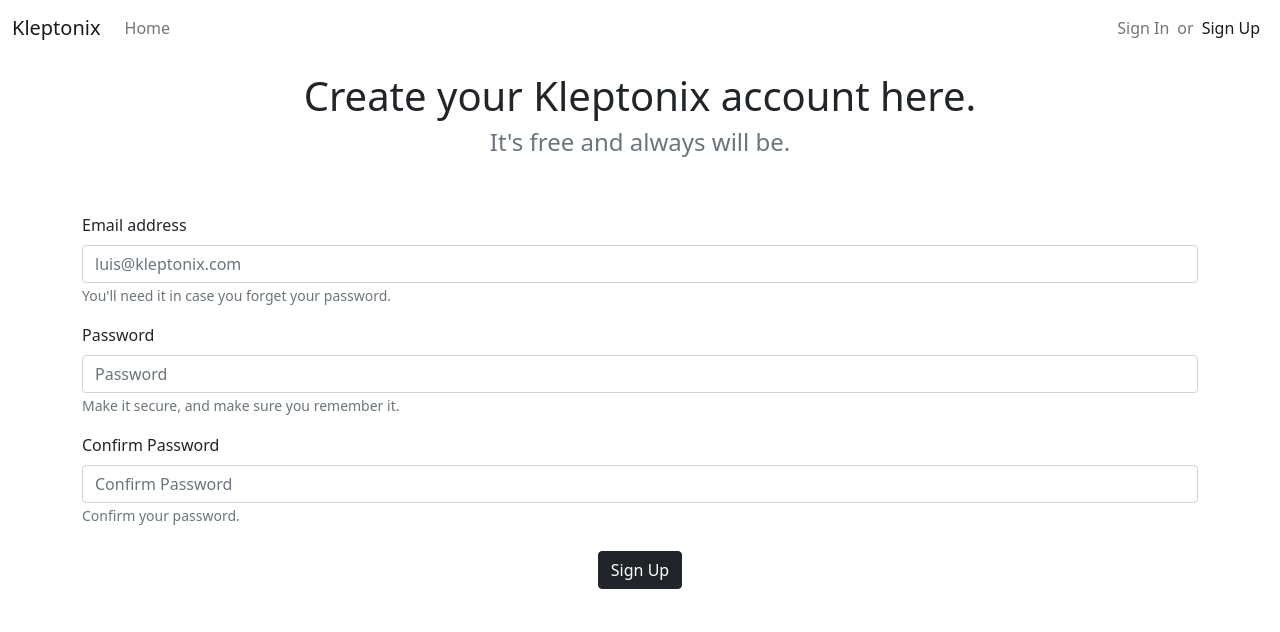
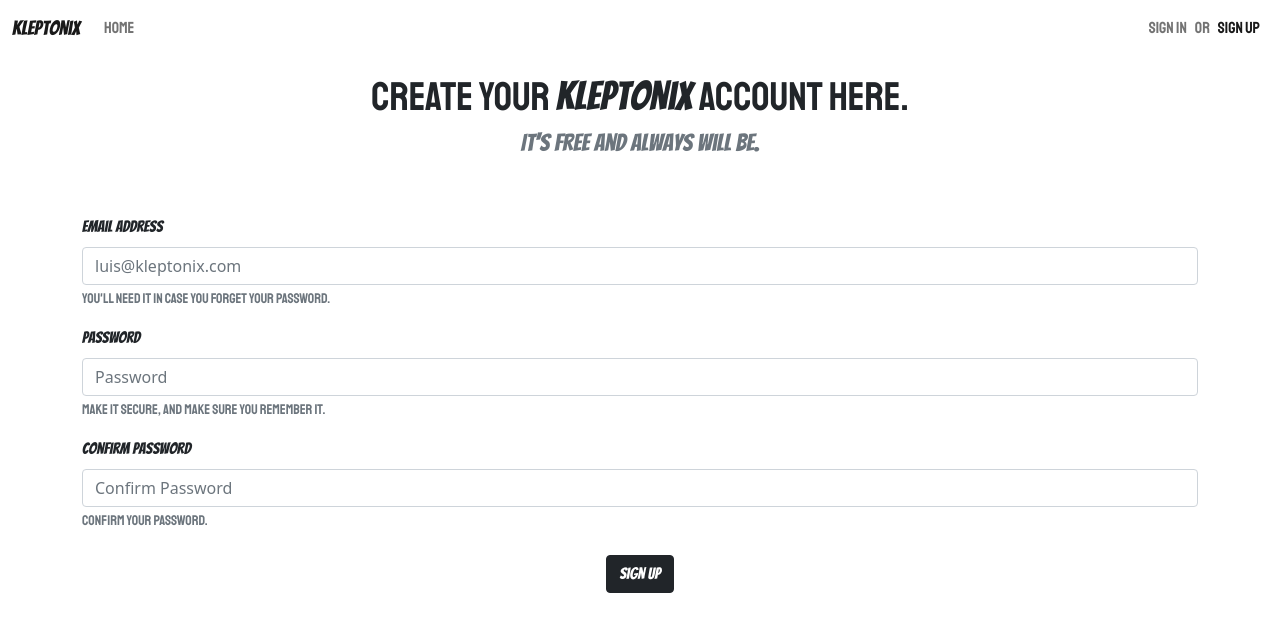
Before and after one commit to hllywluis/kleptonix, a Next.js app: page /sign_up in a window 1280 px wide. Shown: the top 632 px of the page. Built offline with nearby package versions, Linux system fonts and the light colour scheme.

Commit message:
Changed some fonts around

```diff
--- a/components/navbar.js
+++ b/components/navbar.js
@@ -1,4 +1,3 @@
-import { useState } from 'react'
 import { useRouter } from 'next/router'
 
 import Nav from 'react-bootstrap/Nav'
@@ -8,18 +7,27 @@
 export default KleptonixNavbar => {
     const router = useRouter()
 
+    const brandStyle = {
+        fontFamily: "Bangers, sans-serif",
+        pointerEvents: "none"
+    }
+
+    const linkStyle = {
+        fontFamily: "Staatliches, serif"
+    }
+
     return (
         <Navbar>
             <Container fluid>
-                <Navbar.Brand>Kleptonix</Navbar.Brand>
+                <Navbar.Brand style={brandStyle}>Kleptonix</Navbar.Brand>
                 <Navbar.Toggle />
                 <Navbar.Collapse className="justify-content-start">
-                    <Nav activeKey={router.pathname}>
+                    <Nav style={linkStyle} activeKey={router.pathname}>
                         <Nav.Link href="/">Home</Nav.Link>
                     </Nav>
                 </Navbar.Collapse>
                 <Navbar.Collapse className="justify-content-end">
-                    <Nav activeKey={router.pathname}>
+                    <Nav style={linkStyle} activeKey={router.pathname}>
                         <Nav.Link href="/sign_in">Sign In</Nav.Link>
                         <Navbar.Text>or</Navbar.Text>
                         <Nav.Link href="/sign_up">Sign Up</Nav.Link>
--- a/pages/sign_up.js
+++ b/pages/sign_up.js
@@ -8,6 +8,14 @@
 import KleptonixNavbar from "../components/navbar"
 
 export default SignUp => {
+
+    const brandStyle = {
+        fontFamily: "Bangers, sans-serif"
+    }
+
+    const linkStyle = {
+        fontFamily: "Staatliches, serif"
+    }
 
     const [password, setPassword] = useState()
     const [confirmPassword, setConfirmPassword] = useState()
@@ -32,7 +40,7 @@
 
             <Container className="pt-2" fluid>
                 <Alert show={passwordError} variant="danger" onClose={() => setPasswordError(false)} dismissible>
-                    <Alert.Heading>Did you type your password in properly?</Alert.Heading>
+                    <Alert.Heading style={linkStyle}>Did you type your password in properly?</Alert.Heading>
                     <p>
                         Your password confirmation doesn't match your password. Please try again.
                     </p>
@@ -40,34 +48,34 @@
             </Container>
 
             <Container className="text-center pt-2">
-                <h1>Create your Kleptonix account here.</h1>
-                <h4 className="text-muted">It's free and always will be.</h4>
+                <h1 style={linkStyle}>Create your <span style={brandStyle}>Kleptonix</span> account here.</h1>
+                <h4 style={brandStyle} className="text-muted">It's free and always will be.</h4>
             </Container>
             <Container className="pt-5">
                 <Form>
                     <Form.Group className="mb-3" controlId="sign_up_email">
-                        <Form.Label>Email address</Form.Label>
+                        <Form.Label style={brandStyle}>Email address</Form.Label>
                         <Form.Control type="email" placeholder="luis@kleptonix.com" required />
-                        <Form.Text className="text-muted">
+                        <Form.Text style={linkStyle} className="text-muted">
                             You'll need it in case you forget your password.
                         </Form.Text>
                     </Form.Group>
                     <Form.Group className="mb-3" controlId="sign_up_password">
-                        <Form.Label>Password</Form.Label>
+                        <Form.Label style={brandStyle}>Password</Form.Label>
                         <Form.Control type="password" placeholder="Password" onChange={password => setPassword(password.target.value)} required />
-                        <Form.Text className="text-muted">
+                        <Form.Text style={linkStyle} className="text-muted">
                             Make it secure, and make sure you remember it.
                         </Form.Text>
                     </Form.Group>
                     <Form.Group className="mb-3" controlId="sign_up_password_confirmation">
-                        <Form.Label>Confirm Password</Form.Label>
+                        <Form.Label style={brandStyle}>Confirm Password</Form.Label>
                         <Form.Control type="password" placeholder="Confirm Password" onChange={confirmPassword => setConfirmPassword(confirmPassword.target.value)} required />
-                        <Form.Text className="text-muted">
+                        <Form.Text style={linkStyle} className="text-muted">
                             Confirm your password.
                         </Form.Text>
                     </Form.Group>
                     <Container className="text-center pt-2">
-                        <Button variant="dark" onClick={() => setPasswordError(checkPassword(password, confirmPassword))}>
+                        <Button style={brandStyle} variant="dark" onClick={() => setPasswordError(checkPassword(password, confirmPassword))}>
                             Sign Up
                         </Button>
                     </Container>
--- a/styles/globals.css
+++ b/styles/globals.css
@@ -1,3 +1,5 @@
+@import url('https://fonts.googleapis.com/css2?family=Bangers&family=Staatliches&display=swap');
+
 html,
 body {
   padding: 0;
```
Also changed, not shown: pages/index.js (+11 -2 lines), pages/sign_in.js (+11 -2 lines).
